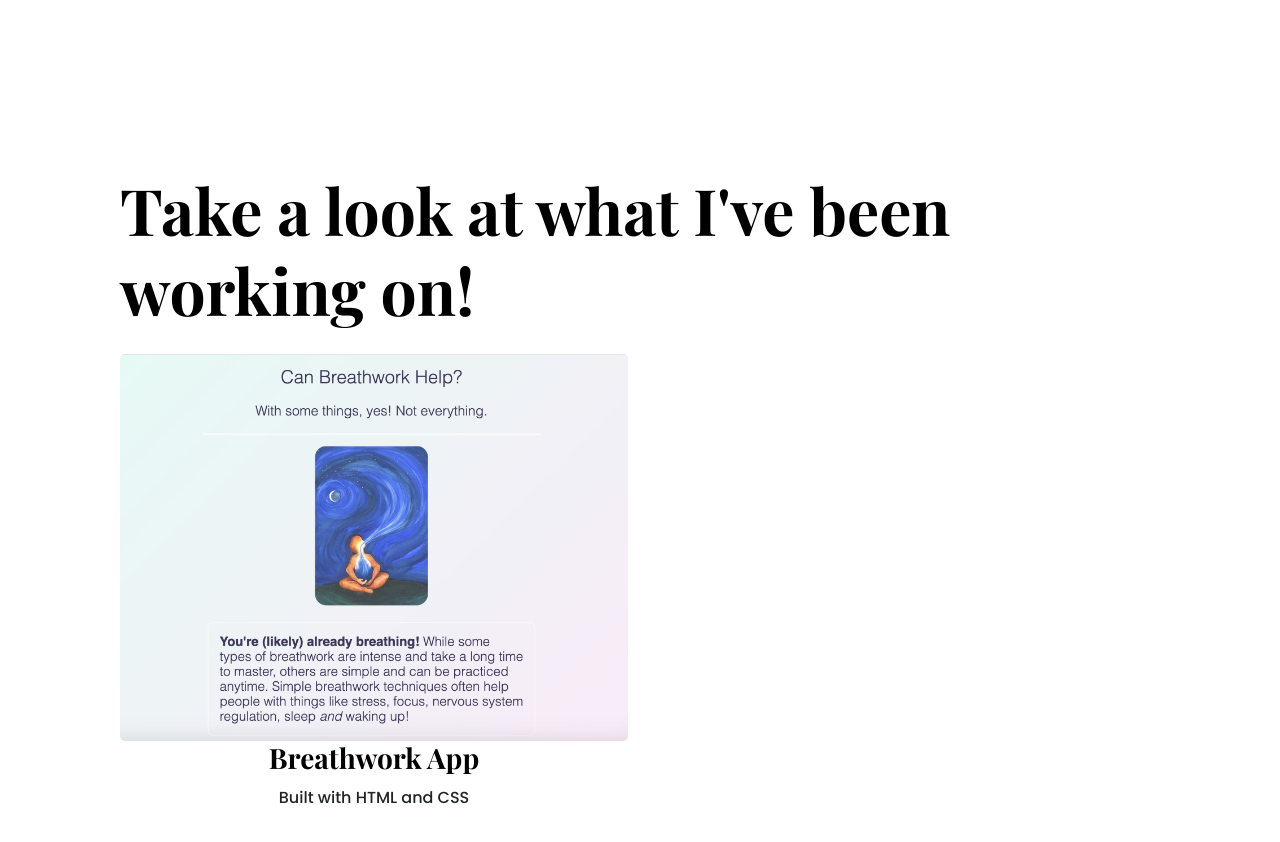
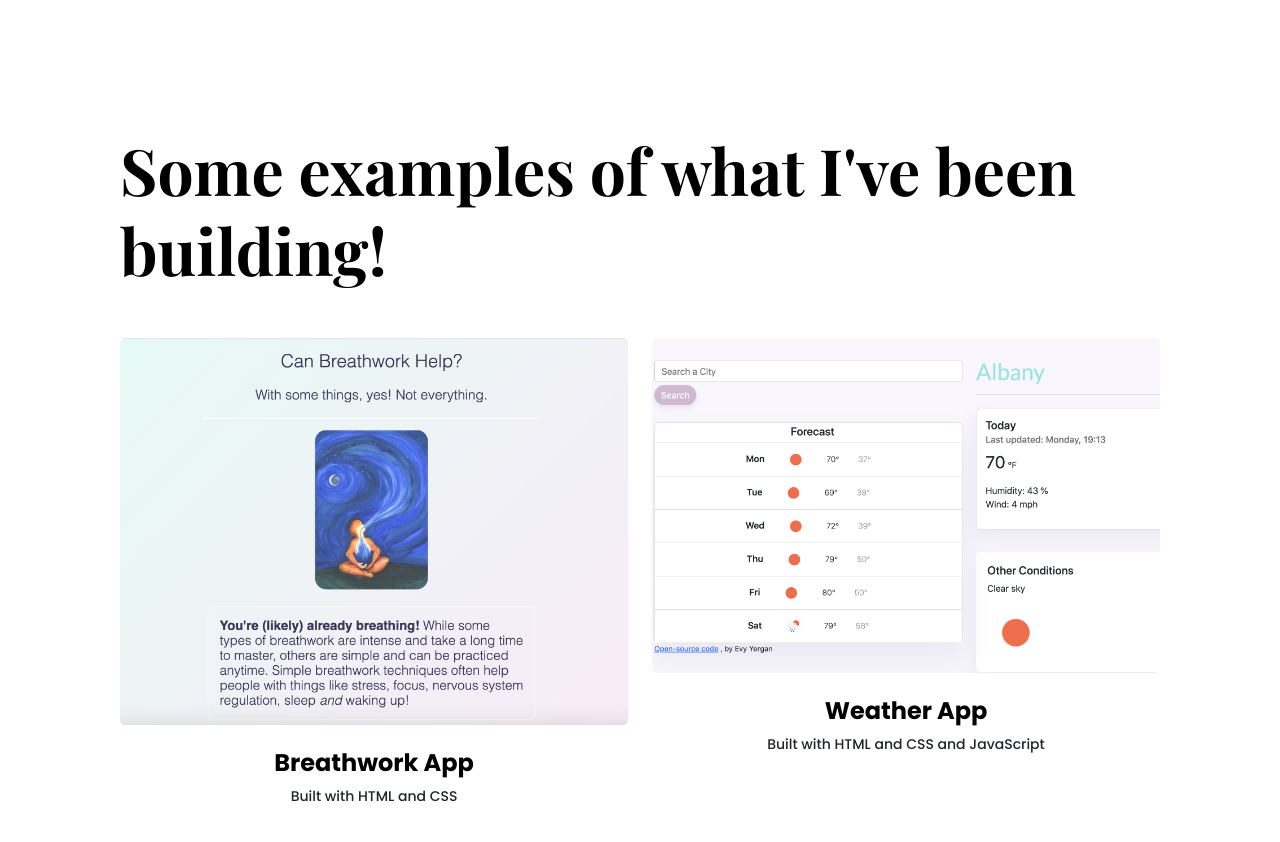
Before and after one commit to eyergan/portfolio-project, a plain HTML site: page work.html in a window 1280 px wide. Drawn offline with nearby package versions, Linux system fonts and the light colour scheme.

Commit message:
added content to work page

```diff
--- a/styles/style.css
+++ b/styles/style.css
@@ -60,21 +60,32 @@ img {
 }
 
 .content-container {
-  padding: 140px 20px;
+  padding: 100px 20px;
 }
 
 .content {
   margin: 30px;
 }
 
-.content-container h1 {
+.content h1 {
   font-size: 64px;
   line-height: 80px;
 }
 
-.content-container h2 {
+.content h2 {
   font-size: 18px;
   font-family: var(--default-font-family);
+}
+
+.content h3 {
+  font-size: 24px;
+  font-family: var(--default-font-family);
+  line-height: 1.5;
+  margin: 20px 0 0;
+}
+
+.content p {
+  font-size: 14px;
 }
 
 .btn-branding {
--- a/work.html
+++ b/work.html
@@ -31,9 +31,9 @@
   <body>
     <div class="content-container container">
       <div class="content">
-        <h1 class="mb-4">Take a look at what I've been working on!</h1>
+        <h1 class="mb-5">Some examples of what I've been building!</h1>
         <div class="row">
-          <div class="col-6">
+          <div class="col-md-6 mb-5">
             <img
               src="images/breathworkApp.png"
               class="img-fluid"
@@ -42,6 +42,15 @@
             <h3 class="text-center">Breathwork App</h3>
             <p class="text-center">Built with HTML and CSS</p>
           </div>
+          <div class="col-md-6 mb-5">
+            <img
+              src="images/weatherAppPic.png"
+              class="img-fluid"
+              alt="image of breathwork app"
+            />
+            <h3 class="text-center">Weather App</h3>
+            <p class="text-center">Built with HTML and CSS and JavaScript</p>
+          </div>
         </div>
       </div>
     </div>
```
